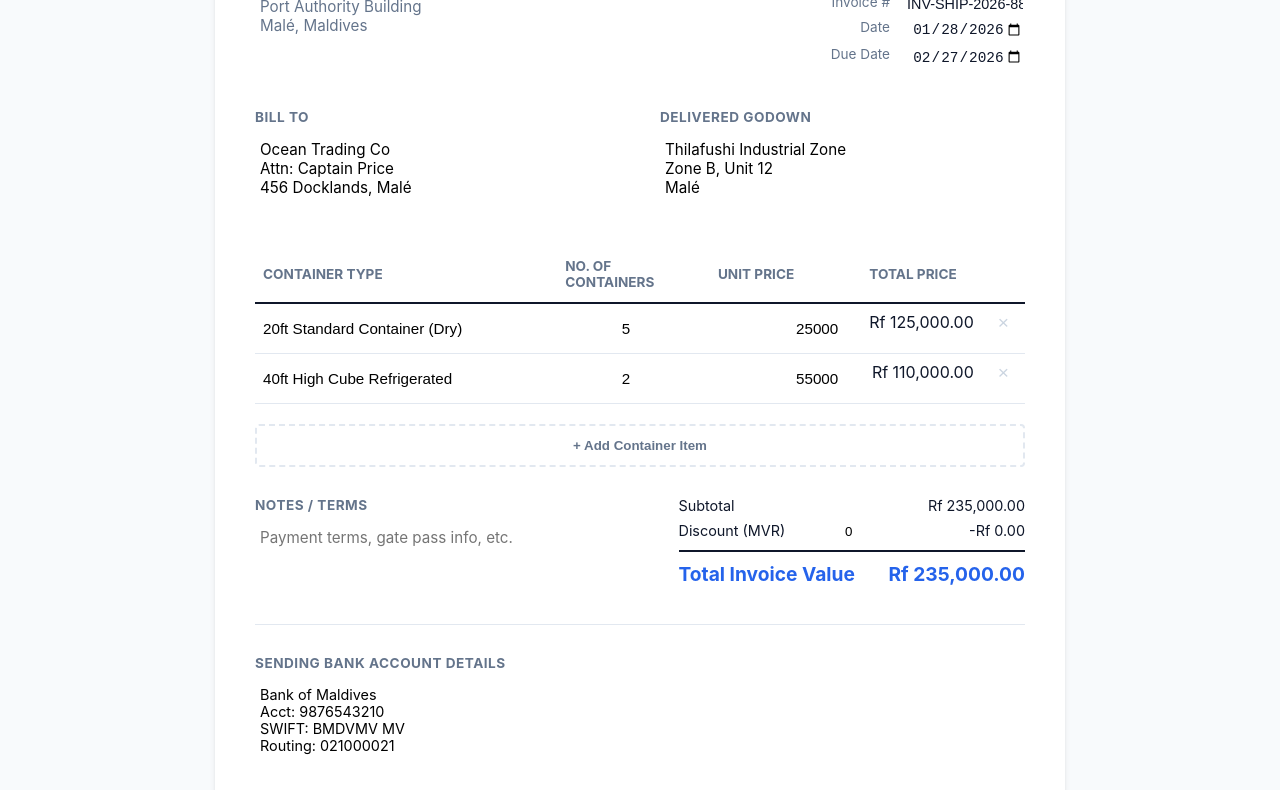
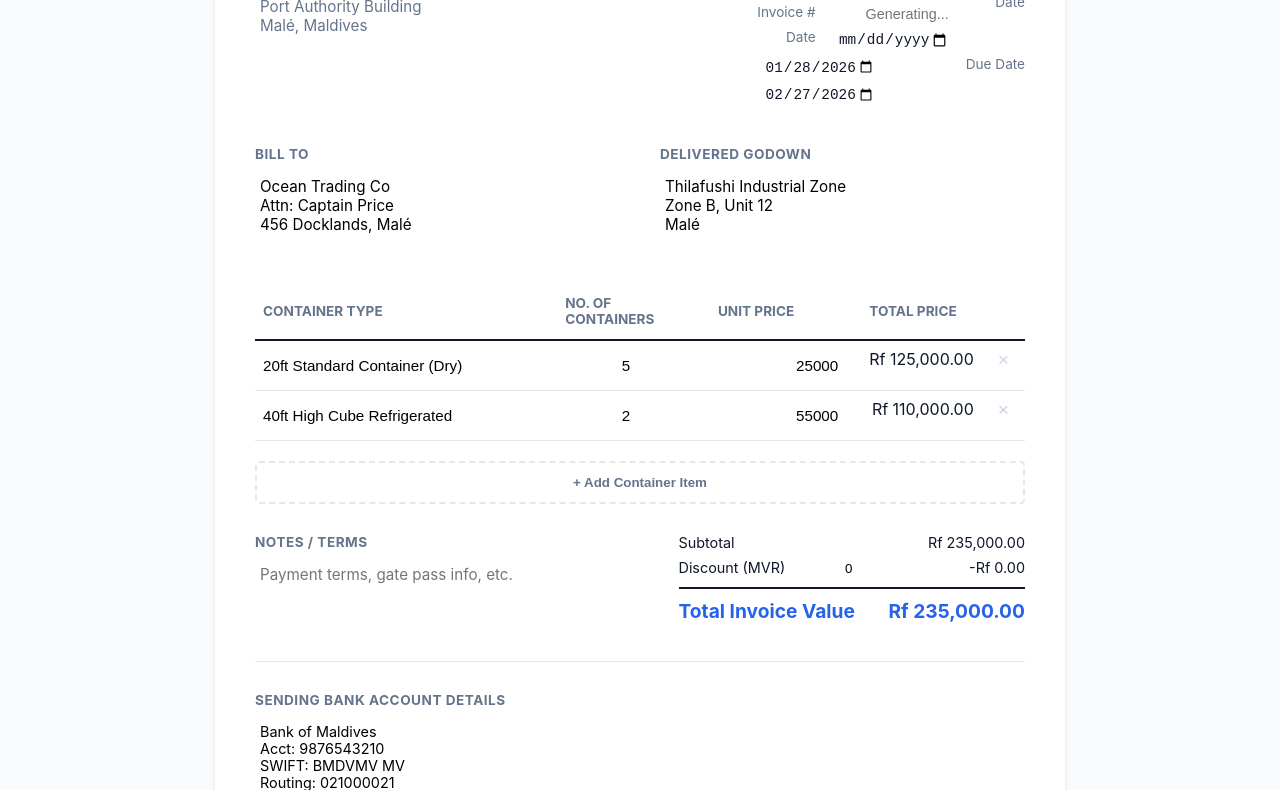
Before and after one commit to yaaannts/logistics-invoice-app, a website: page public/index.html in a window 1280 px wide. Shown: the part 213-1003 px from the top of the page. Drawn offline with Linux system fonts and the light colour scheme.

Commit message:
Update invoice number input with readonly attribute
Added 'readonly' attribute and ID 'invNum' to invoice number input.

```diff
--- a/public/index.html
+++ b/public/index.html
@@ -184,8 +184,15 @@
             <div class="invoice-meta">
                 <h1>INVOICE</h1>
                 <div class="meta-grid">
-                    <span class="meta-label">Invoice #</span>
-                    <input type="text" class="meta-input" value="INV-SHIP-2026-88">
+            <!-- ... Inside the .invoice-meta div ... -->
+<div class="meta-grid">
+    <span class="meta-label">Invoice #</span>
+    <!-- Added 'readonly' attribute and ID 'invNum' -->
+    <input type="text" id="invNum" class="meta-input" readonly placeholder="Generating...">
+    <span class="meta-label">Date</span>
+    <input type="date" id="invDate" class="meta-input">
+    <!-- ... -->
+</div>
                     <span class="meta-label">Date</span>
                     <input type="date" class="meta-input" id="invoiceDate">
                     <span class="meta-label">Due Date</span>
```
